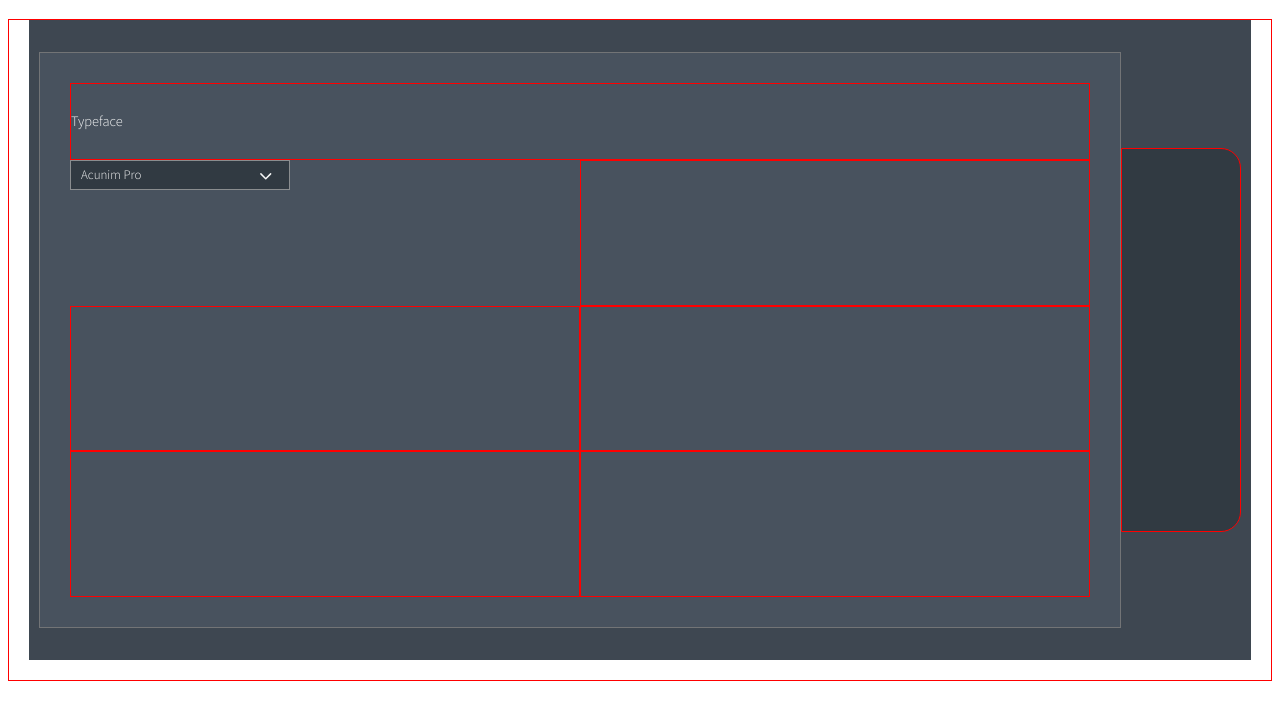
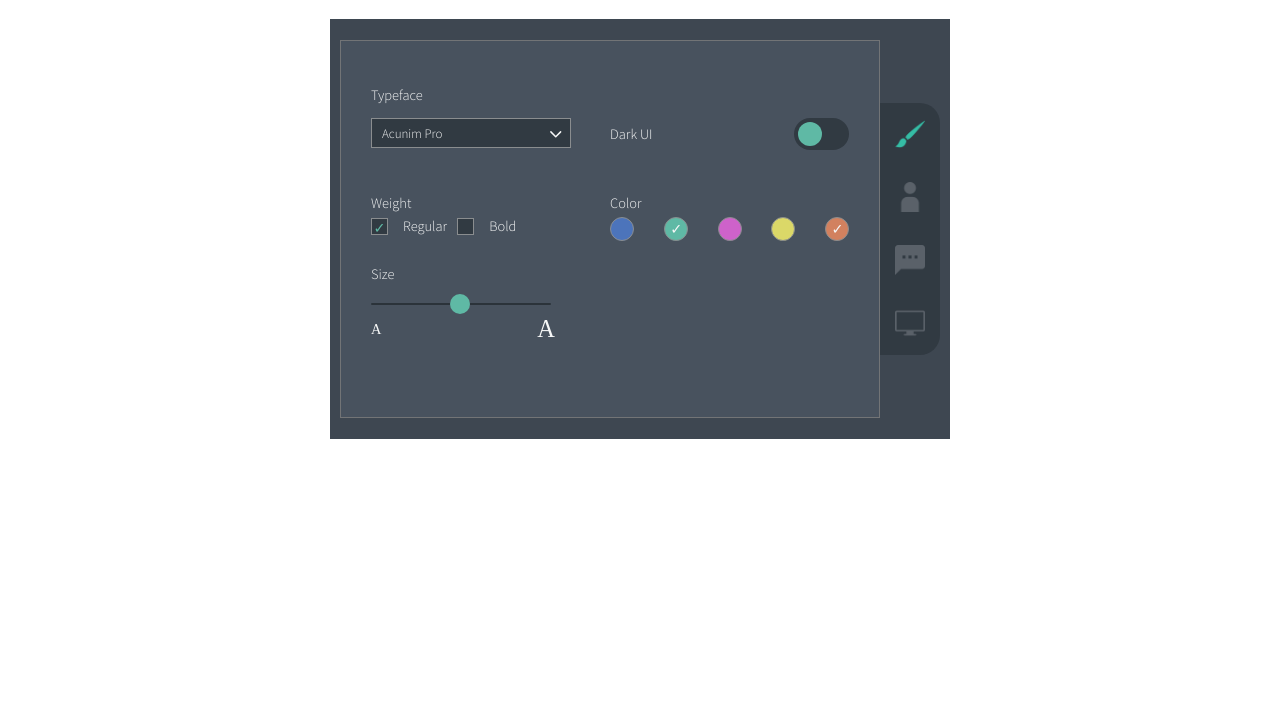
Before and after one commit to trohalska/-ucode_frontend_sprint01, a plain HTML site: page sprint01/t22/index.html in a window 1280 px wide. Shown: the part 64-784 px from the top of the page. Drawn offline with Linux system fonts and the light colour scheme.

Commit message:
t22 finish + t17 fixed

```diff
--- a/sprint01/t22/index.html
+++ b/sprint01/t22/index.html
@@ -2,37 +2,72 @@
 <html lang="en">
 
   <head>
+    <meta charset="utf-8" >
     <title>t22: Settings</title>
-    <meta charset="utf-8" >
     <link rel="stylesheet" href="style.css">
     <link href="https://fonts.googleapis.com/css2?family=Source+Sans+Pro:wght@300;600&display=swap" rel="stylesheet">
 </head>
 
 <body>
   <h1>Settings</h1>
-  <div class="mainwindow">
   <form action="/" method="post">
     <div class="rightmenu">
-        <div class="box-1 typeface"><p>Typeface</p></div>
+      <div class="box-1 typeface">
+        <label class="labelname">Typeface</label>
+      </div>
       <div class="box-2 custom-select">
         <select>
           <option>Acunim Pro</option>
           <option>Comic Sans</option>
-            <option>Times New Roman</option>
+          <option disabled>Times New Roman</option>
         </select>
         <svg class="select-icon" focusable="false" width="32" height="32" viewBox="0 0 32 32" >
-            <path d="M22.782 13.8L17 19.582 11.218 13.8a1 1 0 0 0-1.414 1.414L16.29 21.7a.992.992 0 0 0 .71.292.997.997 0 0 0 .71-.292l6.486-6.486a1 1 0 0 0-1.414-1.414z"/><metadata><rdf:RDF xmlns:rdf="http://www.w3.org/1999/02/22-rdf-syntax-ns#" xmlns:rdfs="http://www.w3.org/2000/01/rdf-schema#" xmlns:dc="http://purl.org/dc/elements/1.1/"><rdf:Description about="https://iconscout.com/legal#licenses" dc:title="arrow,carrot,down" dc:description="arrow,carrot,down" dc:publisher="Iconscout" dc:date="2017-09-25" dc:format="image/svg+xml" dc:language="en"><dc:creator><rdf:Bag><rdf:li>Elegant Themes</rdf:li></rdf:Bag></dc:creator></rdf:Description></rdf:RDF></metadata>
+          <path d="M22.782 13.8L17 19.582 11.218 13.8a1 1 0 0 0-1.414 1.414L16.29 21.7a.992.992 0 0 0 .71.292.997.997 0 0 0 .71-.292l6.486-6.486a1 1 0 0 0-1.414-1.414z"/>
         </svg>
       </div>
-        <div class="box-3"><p></p></div>
-        <div class="box-4"><p></p></div>
-        <div class="box-5"><p></p></div>
-        <div class="box-6"><p></p></div>
-        <div class="box-7"><p></p></div>
+      <div class="box-3">
+        <div class="dark">
+          <label class="labelname">Dark UI</label>
+          <div class="ui">
+            <input id="ui" type="checkbox"><label for="ui"></label>
           </div>
-      <div class="leftmenu"></div>
+        </div>
+      </div>
+      <div class="box-4">
+        <label class="labelname">Weight</label>
+        <div class="weight">
+          <input id="regu" type="checkbox" checked><label for="regu"></label>
+          <label>Regular</label>
+          <input id="bold" type="checkbox"><label for="bold"></label>
+          <label>Bold</label>
+        </div>
+      </div>
+      <div class="box-5">
+        <label class="labelname">Color</label>
+        <div class="color">
+          <input id="blue" type="checkbox"><label for="blue" class="blue"></label>
+          <input id="green" type="checkbox" checked><label for="green" class="green"></label>
+          <input id="purple" type="checkbox"><label for="purple" class="purple"></label>
+          <input id="yellow" type="checkbox"><label for="yellow" class="yellow"></label>
+          <input id="orange" type="checkbox" checked><label for="orange" class="orange"></label>
+        </div>
+      </div>
+      <div class="box-6">
+        <label class="labelname">Size</label>
+        <input type="range" min="1" max="100" value="50" class="slider" id="myRange">
+        <div class="aslide">
+          <label>A</label>
+          <label class="bigger">A</label>
+        </div>
+      </div>
+    </div>
+    <div class="leftmenu">
+      <img src="assets/images/artistic-brush.png" alt="artistic-brush">
+      <img src="assets/images/user-icon.png" alt="user-icon">
+      <img src="assets/images/sms-speech-bubble.png" alt="sms-speech-bubble">
+      <img src="assets/images/computer-screen.png" alt="computer-screen">
+    </div>
   </form>
-  </div>
 </body>
 
 </html>
--- a/sprint01/t22/style.css
+++ b/sprint01/t22/style.css
@@ -8,14 +8,35 @@ h1 {
   font-weight: bold;
 }
 form {
-  margin: 0 20px 20px 20px;
+  position: relative;
+  margin: auto;
   background: #3e4751;
-  height: 80vh;
+  width: 620px;
+  height: 420px;
   display: flex;
   flex-direction: row;
   align-items: center;
 }
-/* ---------------------------------- main */
+.labelname {
+  display: block;
+  margin: 5px 0;
+}
+/* ---------------------------------- LEFT MENU */
+.leftmenu {
+  display: flex;
+  flex-direction: column;
+  align-items: center;
+  justify-content: space-around;
+  background: #313a42;
+  margin-right: 10px;
+  border-radius: 0 20px 20px 0;
+  width: 10%;
+  height: 60%;
+}
+.leftmenu > img {
+  width: 50%;
+}
+/* ---------------------------------- RIGHT MENU grid */
 .rightmenu {
   display: grid;
   margin-left: 10px;
@@ -28,35 +49,19 @@ form {
   width: 90%;
   height: 90%;
 }
-/* ---------------------------------- grid */
 .rightmenu {
   display: grid;
   grid-template-columns: repeat(2, 1fr);
-  grid-template-rows: 15% 1fr 1fr 1fr;
+  grid-template-rows: 15% 1fr 1fr 40%;
 }
-/* .rightmenu > div {
-  width: 100%;
-  height: 100%;
-} */
 .box-1 {grid-column: span 2;}
-
-div {border: 1px solid red;}
-/* ---------------------------------- not active */
-.leftmenu {
-  background: #313a42;
-  margin-right: 10px;
-  border-radius: 0 20px 20px 0;
-  width: 10%;
-  height: 60%;
-}
-/* ---------------------------------- select a typeface */
+/* ---------------------------------- select typeface */
 .box-1 {
   display: flex;
   align-items: center;
 }
-
 .custom-select {
-  width: 220px;
+  width: 200px;
   height: 30px;
   background-color: #313a42;
   border: 1px solid #8a8d8f;
@@ -69,63 +74,140 @@ select {
   -webkit-appearance: none;
   -moz-appearance: none;
 
-  /* position: relative; */
   width: 100%;
   height: 100%;
+  cursor: pointer;
   background-color: #313a42;
   border-radius: 0;
   font-size: .9em;
   color: #f6f7f7;
   padding-left: 10px;
 }
-/* For IE <= 11 */
-select::-ms-expand {
+select::-ms-expand { /* For IE <= 11 */
   display: none;
 }
 .select-icon {
   position: absolute;
-  left: 245px;
-  /* float: right; */
+  left: 205px;
   width: 40px;
   height: 40px;
   pointer-events: none;
   fill: #f6f7f7;
   transform: scale(0.6);
-  /* padding-left: 5px; */
-  /* transition: background-color 0.3s ease, border-color 0.3s ease; */
 }
+/* ---------------------------------- select UI */
+.dark {
+  display: inline-flex;
+  align-items: center;
+  justify-content: space-between;
+  width: 100%;
+}
+.ui > input {
+  visibility: hidden;
+}
+.ui {
+  position: relative;
+  width: 55px;
+  height: 32px;
+  background-color: #313a42;
+  border-radius: 50px;
+}
+.ui > label {
+  display: block;
+  width: 24px;
+  height: 24px;
+  cursor: pointer;
+  position: absolute;
+  top: 4px;
+  left: 4px;
+  z-index: 1;
+  background: #5fb9a5;
+  border-radius: 50px;
+  transition: all 0.4s ease;
+}
+.ui > input:checked + label {
+  left: 27px;
+}
+/* ---------------------------------- select weight */
+.weight {
+  display: inline-flex;
+  align-items: center;
+}
+.weight > input{
+  position: absolute;
+  visibility: hidden;
+}
+.weight > input + label + label {
+  margin: 0 10px 0 15px;
+}
+.weight > input + label {
+  width: 17px;
+  height: 17px;
+  background-color: #313a42;
+  border: 1px solid #8a8d8f;
+}
+.weight > input:checked + label::after {
+  content: "\2009✓";
+  color: #5fb9a5;
+}
+/* ---------------------------------- select color */
+.color {
+  display: inline-flex;
+  align-items: center;
+  justify-content: space-between;
+  width: 100%;
+}
+.color > input {
+  position: absolute;
+  visibility: hidden;
+}
+.color > label {
+  width: 24px;
+  height: 24px;
+  cursor: pointer;
+  border: 1px solid #8a8d8f;
+  border-radius: 50px;
+}
+.color > input:checked + label::after {
+  content: "\2009✓";
+  color: #f6f7f7;
+  position: relative;
+  top: 2px;
+  left: 4px;
+}
+.blue {background: #4c74bb;}
+.green {background: #5fb9a5;}
+.purple {background: #ce62ca;}
+.yellow {background: #dbd868;}
+.orange {background: #d2815f;}
+/* ---------------------------------- select size */
+.slider {
+  -webkit-appearance: none;
+  width: 180px;
+  height: 2px;
+  border-radius: 5px;
+  background: #2b333a;
+  outline: none;
 
-
-/* select.minimal {
-  background-image:
-    linear-gradient(45deg, transparent 50%, gray 50%),
-    linear-gradient(135deg, gray 50%, transparent 50%),
-    linear-gradient(to right, #ccc, #ccc);
-  background-position:
-    calc(100% - 20px) calc(1em + 2px),
-    calc(100% - 15px) calc(1em + 2px),
-    calc(100% - 2.5em) 0.5em;
-  background-size:
-    5px 5px,
-    5px 5px,
-    1px 1.5em;
-  background-repeat: no-repeat;
+  margin: 15px 0;
 }
-
-select.minimal:focus {
-  background-image:
-    linear-gradient(45deg, green 50%, transparent 50%),
-    linear-gradient(135deg, transparent 50%, green 50%),
-    linear-gradient(to right, #ccc, #ccc);
-  background-position:
-    calc(100% - 15px) 1em,
-    calc(100% - 20px) 1em,
-    calc(100% - 2.5em) 0.5em;
-  background-size:
-    5px 5px,
-    5px 5px,
-    1px 1.5em;
-  background-repeat: no-repeat;
-  border-color: green;
-  outline: 0;
-} */
+.slider::-webkit-slider-thumb {
+  -webkit-appearance: none;
+  width: 20px;
+  height: 20px;
+  border-radius: 50%;
+  background: #5fb9a5;
+  cursor: pointer;
+}
+.aslide {
+  display: inline-flex;
+  align-items: flex-start;
+  justify-content: space-between;
+  width: 180px;
+}
+.aslide > label {
+  font-family: 'Times New Roman', Times, serif;
+}
+.aslide > .bigger {
+  transform: scale(1.7);
+}
```
Also changed, not shown: sprint01/t04/index.html (renamed from sprint01/tmp/t04-index.html, +1 -2 lines), sprint01/t07/index.html (added, +15 -0 lines), sprint01/t10/index.html (renamed from sprint01/tmp/t10-index.html, +2 -1 lines), sprint01/t12/index.html (renamed from sprint01/tmp/t12-index.html, +2 -1 lines), sprint01/t14/index.html (renamed from sprint01/tmp/t14-index.html, +4 -1 lines), sprint01/t17/index.html (+6 -4 lines), sprint01/t17/style.css (+4 -4 lines), sprint00/t03_75_newline(fixed)/kerberos.txt, sprint01/t06/index.html (renamed from sprint01/tmp/t06-index.html), sprint01/t22/assets/images/artistic-brush.png (added), sprint01/t22/assets/images/computer-screen.png (added), sprint01/t22/assets/images/sms-speech-bubble.png (added), sprint01/t22/assets/images/user-icon.png (added), 5 other files. Lines whose indentation alone changed are shown as unchanged.
